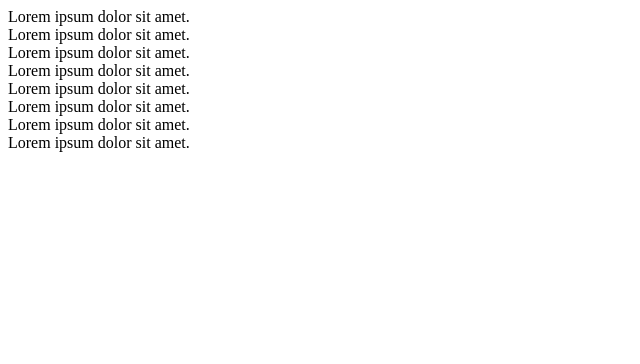
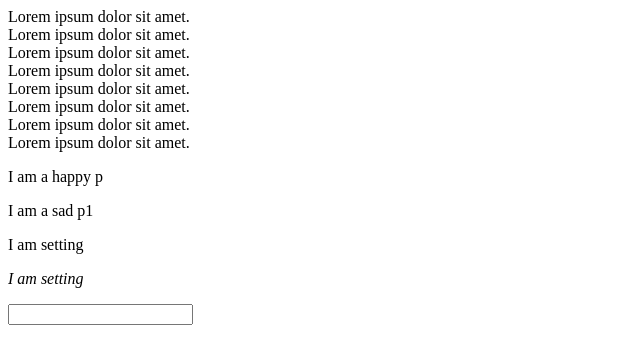
Before and after one commit to shivanshCaba/javascript-basics, a plain HTML site: page DOM/dom2.html in a window 1280 px wide. Shown: the whole page, without its empty margins (0-640 px from the left). Drawn offline with Linux system fonts and the light colour scheme.

Commit message:
dom innerHTML etc

```diff
--- a/DOM/dom2.html
+++ b/DOM/dom2.html
@@ -15,10 +15,18 @@
     <div class="classOfDiv3">Lorem ipsum dolor sit amet.</div>
     <div class="classOfDiv3">Lorem ipsum dolor sit amet.</div>
 
+    <p >I am a happy p</p>
+    <p class="sadP">I am a sad p1</p>
+    <p class="sadP">I am a sad p2</p>
+    <p id="neutralP">
+        <b>FKldihsdgu tcvg</b>
+        I am a neutral p
+    </p>
+
+    <input type="text" value="Enter your first name">
 
 
     <script>
-
         let idElement = document.getElementById("div2")
         console.log(idElement)
         let classElement = document.getElementsByClassName("classOfDiv3") //-> returns an html collection -> similar to array but does not allows us to use array methods like split, push pop etc...
@@ -33,6 +41,28 @@
         for(let i=0;i<tagElement.length;i++){
             console.log(tagElement[i])
         }
+
+        // Query Selector-> used to specify something
+        // let q = document.querySelector("p.sadP")
+        let q = document.querySelector("p#neutralP")
+        console.log(q)
+        let qAll = document.querySelectorAll("p.sadP");
+        console.log(qAll.length)
+        console.log(qAll[0])
+        console.log(qAll[1])
+
+        //HTMl - > innerHTML, innerText, value, attribute, body, forms
+        console.log(document.getElementById("neutralP").innerHTML)
+        console.log(document.getElementById("neutralP").innerText)
+        console.log(document.getElementsByClassName("sadP")[1].innerText)
+        console.log(document.getElementsByTagName("input")[0].value)
+        // attribute
+        console.log(document.getElementsByTagName("input")[0].type)
+
+        // set
+        document.getElementById("neutralP").innerHTML = "<i>I am setting</i>"
+        document.getElementsByClassName("sadP")[1].innerText = "I am setting"
+        document.getElementsByTagName("input")[0].type = "number"
     </script>
 </body>
 </html>
```
